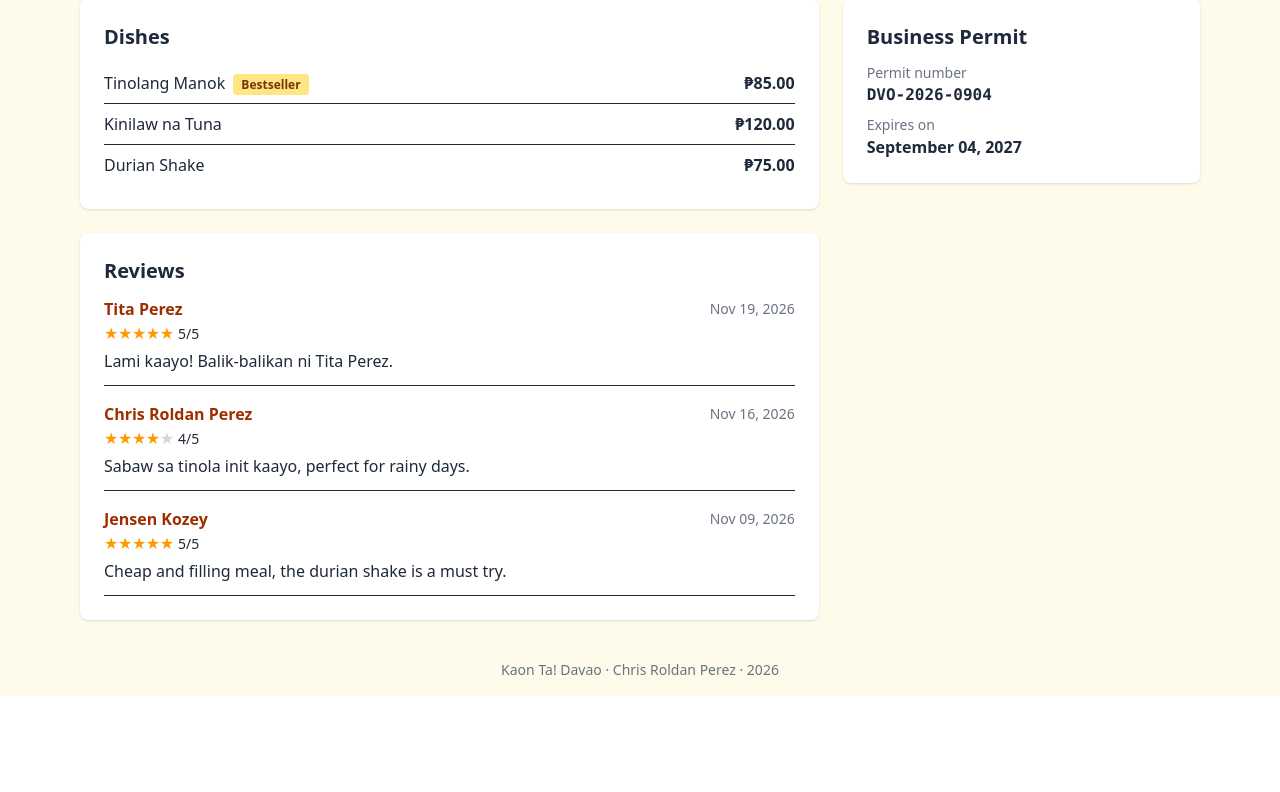
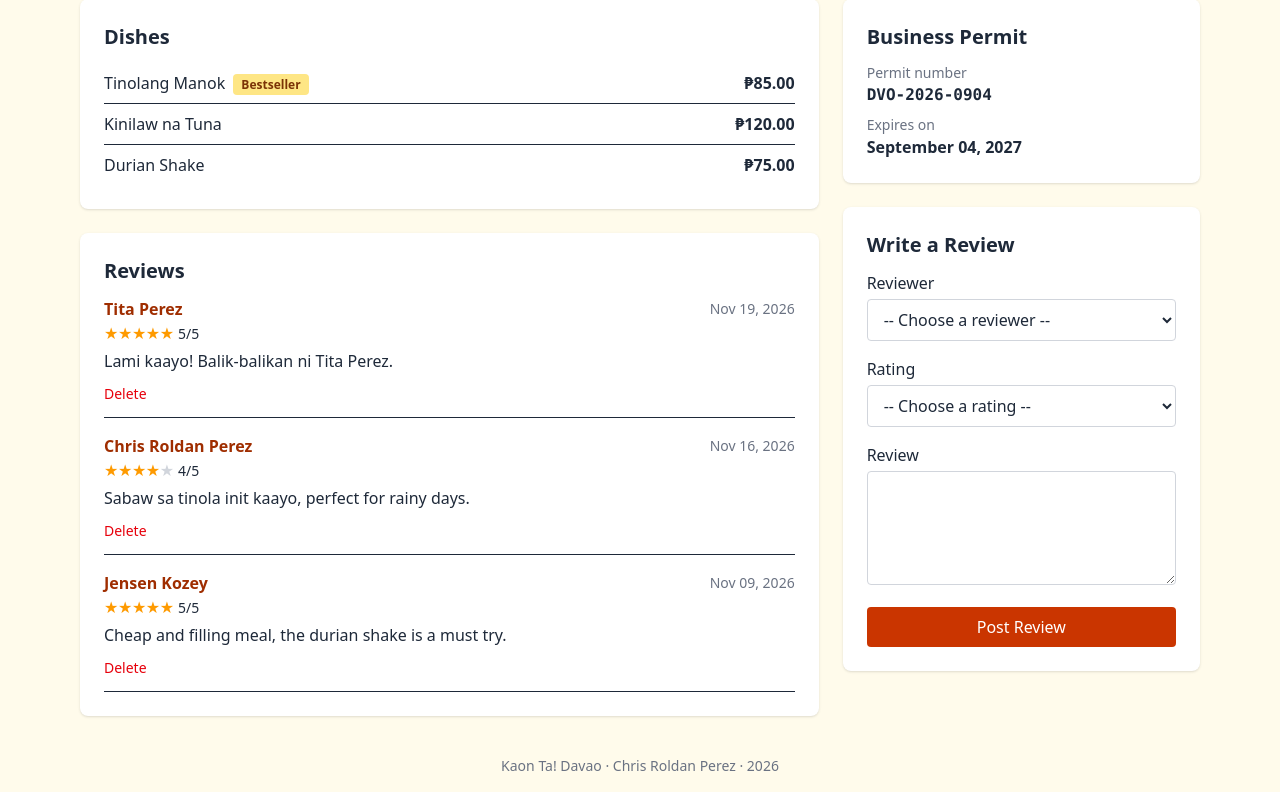
Before and after one commit to krispypcl/PrefinalProject-Perez-KaonTaDavao, a Laravel app: page /eateries/carinderia-ni-perez in a window 1280 px wide. Shown: the part 317-1109 px from the top of the page. Before the commit the page ends 1013 px from the top, so only its background shows below. Run offline with Laravel 12, Linux system fonts and the light colour scheme; data comes from the database, SQL or seed files in the repository; style sheets or scripts are compiled from the project's sources.

Commit message:
Add review form, posting and deleting reviews

```diff
--- a/resources/views/eateries/show.blade.php
+++ b/resources/views/eateries/show.blade.php
@@ -101,6 +101,13 @@
                             </div>
                             <x-rating :value="$review->rating" /> <span class="text-sm">{{ $review->rating }}/5</span>
                             <p class="mt-1">{{ $review->body }}</p>
+
+                            {{-- delete review: POST form + @method('DELETE') --}}
+                            <form method="POST" action="{{ route('reviews.destroy', $review) }}" class="mt-2" onsubmit="return confirm('Delete this review?')">
+                                @csrf
+                                @method('DELETE')
+                                <button type="submit" class="text-sm text-red-600 hover:underline">Delete</button>
+                            </form>
                         </div>
                     @empty
                         <p class="text-gray-500">No reviews yet.</p>
@@ -129,6 +136,70 @@
                     <p class="text-gray-500">No permit on file.</p>
                 @endif
             </section>
+
+            {{-- ===== Review form (only for open eateries) ===== --}}
+            <section class="bg-white rounded-lg shadow p-6">
+                <h2 class="text-xl font-bold mb-3">Write a Review</h2>
+
+                @if ($eatery->is_open)
+                    {{-- error summary --}}
+                    @if ($errors->any())
+                        <div class="mb-4 rounded border border-red-300 bg-red-50 p-3 text-sm text-red-700">
+                            <p class="font-semibold">Please fix the following errors:</p>
+                            <ul class="list-disc pl-5">
+                                @foreach ($errors->all() as $error)
+                                    <li>{{ $error }}</li>
+                                @endforeach
+                            </ul>
+                        </div>
+                    @endif
+
+                    <form method="POST" action="{{ route('eateries.reviews.store', $eatery) }}" class="flex flex-col gap-4">
+                        @csrf
+
+                        {{-- Reviewer (there is no login, so we pick a seeded user) --}}
+                        <div>
+                            <label for="user_id" class="block font-medium mb-1">Reviewer</label>
+                            <select id="user_id" name="user_id" class="w-full rounded border border-gray-300 px-3 py-2">
+                                <option value="">-- Choose a reviewer --</option>
+                                @foreach ($users as $user)
+                                    <option value="{{ $user->id }}" @selected(old('user_id') == $user->id)>{{ $user->name }}</option>
+                                @endforeach
+                            </select>
+                            @error('user_id')
+                                <p class="text-sm text-red-600 mt-1">{{ $message }}</p>
+                            @enderror
+                        </div>
+
+                        {{-- Rating --}}
+                        <div>
+                            <label for="rating" class="block font-medium mb-1">Rating</label>
+                            <select id="rating" name="rating" class="w-full rounded border border-gray-300 px-3 py-2">
+                                <option value="">-- Choose a rating --</option>
+                                @for ($i = 5; $i >= 1; $i--)
+                                    <option value="{{ $i }}" @selected(old('rating') == $i)>{{ $i }} {{ $i == 1 ? 'star' : 'stars' }}</option>
+                                @endfor
+                            </select>
+                            @error('rating')
+                                <p class="text-sm text-red-600 mt-1">{{ $message }}</p>
+                            @enderror
+                        </div>
+
+                        {{-- Body --}}
+                        <div>
+                            <label for="body" class="block font-medium mb-1">Review</label>
+                            <textarea id="body" name="body" rows="4" class="w-full rounded border border-gray-300 px-3 py-2">{{ old('body') }}</textarea>
+                            @error('body')
+                                <p class="text-sm text-red-600 mt-1">{{ $message }}</p>
+                            @enderror
+                        </div>
+
+                        <button type="submit" class="rounded bg-orange-700 px-4 py-2 text-white hover:bg-orange-800">Post Review</button>
+                    </form>
+                @else
+                    <p class="text-gray-600">This eatery is closed. Reviews are paused.</p>
+                @endif
+            </section>
         </aside>
     </div>
 @endsection
```
Also changed, not shown: app/Http/Controllers/ReviewController.php (added, +36 -0 lines).
